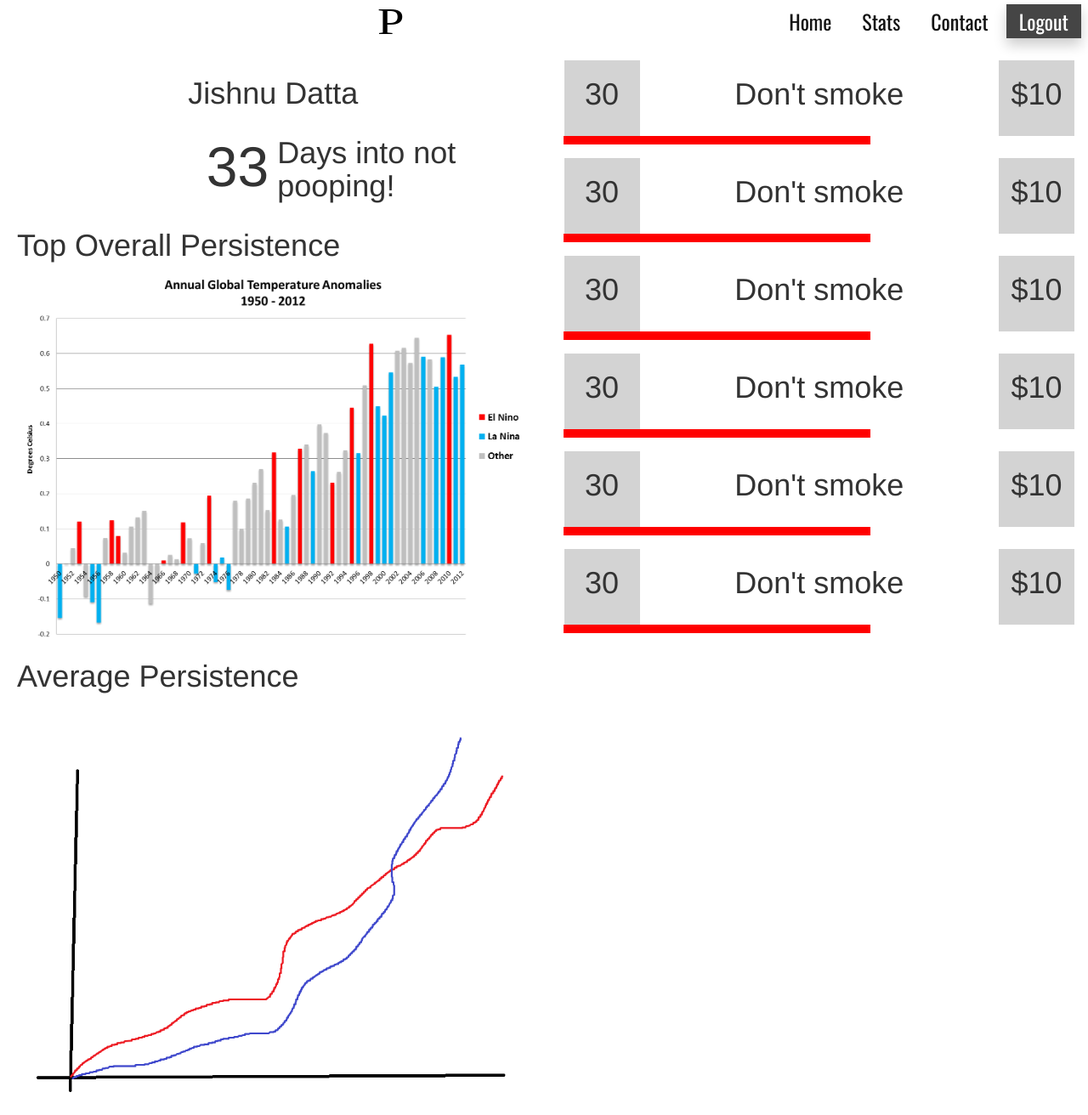
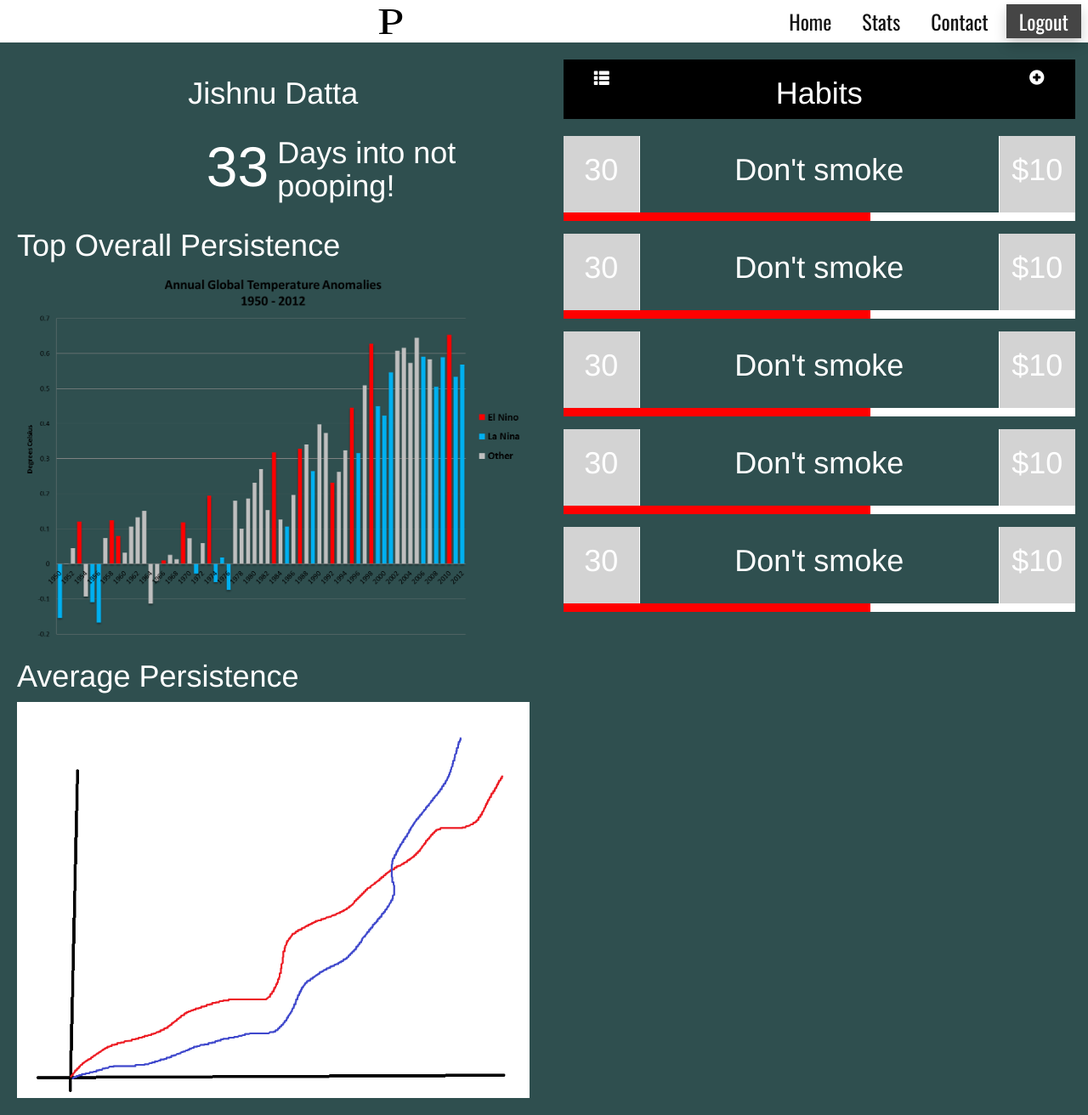
Before and after one commit to daniel1yuan/Persist, a Django app: page /home/ in a window 1280 px wide. Shown: the whole page at 85% size. Run offline with Django 3.2, Linux system fonts and the light colour scheme; a user stored in the database is signed in; some libraries are stand-ins or nearby versions; some web fonts are replaced.

Commit message:
Home page template complete

```diff
--- /dev/null
+++ b/Persist/webapp/static/webapp/css/habit_header_bar.css
@@ -0,0 +1,32 @@
+* {
+  border-radius: 0 !important;
+}
+
+.habit-header-bar{
+	display:flex;
+	flex-direction: row;
+	width:100%;
+	margin-bottom:20px;
+}
+
+#habit-menu{
+	display:flex;
+	flex-direction:column;
+	width:15%;
+	background-color:black;
+	border-color:rgba(0,0,0,0);
+	vertical-align:center;
+}
+
+#habit-add{
+	width:15%;
+	background-color:black;
+	border-color:rgba(0,0,0,0);
+}
+
+.header-wrapper{
+	width:70%;
+	text-align: center;
+	background-color:black;
+	color:white;
+}
--- a/Persist/webapp/static/webapp/css/habitbar.css
+++ b/Persist/webapp/static/webapp/css/habitbar.css
@@ -4,6 +4,7 @@
 	flex-direction: column;
 	height: 100px;
 	margin-bottom:15px;
+	border-color:rgba(0,0,0,0);
 }.habitbartext{
 	display: flex;
 	flex-direction: row;
@@ -11,7 +12,6 @@
 	width: 100%;
 	text-align: center;
 	height: 90%;
-	border: 1px white solid;
 	border-bottom: none;
 }.habitbartextstreak{
 	width: 15%;
--- a/Persist/webapp/static/webapp/css/home.css
+++ b/Persist/webapp/static/webapp/css/home.css
@@ -12,6 +12,7 @@
   flex-direction:row;
   min-width:100%;
   padding-top:50px;
+  background-color:DarkSlateGrey;
 }
 
 .column{
@@ -25,6 +26,10 @@
 
 .column > h1{
   text-align: center;
+}
+
+h1{
+  color:white !important;
 }
 
 .text{
@@ -59,6 +64,9 @@
   width:100%;
 }
 
+#habitstatus{
+
+}
 
 .section-container.day-streak{
   flex-direction: row;
--- /dev/null
+++ b/Persist/webapp/templates/webapp/habit_header_bar.html
@@ -0,0 +1,11 @@
+<div class = "habit-header-bar">
+	<a href="#" class="btn btn-info btn-lg" id="habit-menu">
+        <span class="glyphicon glyphicon-th-list"></span>
+    </a>
+    <div class="header-wrapper">
+    	<h1>Habits</h1>
+    </div>
+    <a href="#" class="btn btn-info btn-lg" id="habit-add">
+        <span class="glyphicon glyphicon-plus-sign"></span>
+    </a>
+</div>
--- a/Persist/webapp/templates/webapp/home.html
+++ b/Persist/webapp/templates/webapp/home.html
@@ -1,8 +1,11 @@
 {% extends "webapp/__base.html" %}
 {% load staticfiles %}
 {% block extra_head %}
+
+  <!-- Home page CSS references -->
   <link href="{% static 'webapp/css/home.css' %}" type="text/css" rel="stylesheet">
   <link href="{% static 'webapp/css/habitbar.css' %}" type="text/css" rel="stylesheet">
+  <link href="{% static 'webapp/css/habit_header_bar.css' %}" type="text/css" rel="stylesheet">
 
   <!-- Bootstrap Core CSS -->
   <link href="{% static 'webapp/css/bootstrap.min.css' %}" rel="stylesheet">
@@ -11,12 +14,12 @@
   <!-- Custom Fonts -->
   <link href="{% static 'webapp/font-awesome/css/font-awesome.min.css' %}" rel="stylesheet" type="text/css">
   <link href="https://fonts.googleapis.com/css?family=Strait" rel="stylesheet">
+
+  <!-- Javascript files -->
   <script src="{% static 'webapp/js/habits.js' %}"></script>
   <script src="{% static 'webapp/js/auth.js' %}"></script>
   <script src="{% static 'webapp/js/home.js' %}"></script>
-
-
-<script type="text/javascript" src="https://ajax.googleapis.com/ajax/libs/jquery/3.1.0/jquery.min.js"></script>
+  <script type="text/javascript" src="https://ajax.googleapis.com/ajax/libs/jquery/3.1.0/jquery.min.js"></script>
 
 {% endblock %}
 {% block content %}
@@ -45,8 +48,8 @@
 				</div>
 			</div>
 			<div class="column habits">
-				<div class = "section-container">
-					{% include "webapp/habitbar.html" %}
+				<div class = "section-container" id="habitstatus">
+					{% include "webapp/habit_header_bar.html" %}
 				</div>
 				<div class = "section-container">
 					{% include "webapp/habitbar.html" %}
--- a/Persist/webapp/views.py
+++ b/Persist/webapp/views.py
@@ -104,7 +104,7 @@ def create_habit(request):
   end_date = int((request.POST['end_date']))/(1000.0)
   start_date = (datetime.utcnow()-datetime(1970,1,1)).total_seconds()
   last_clicked = (datetime.utcnow()-datetime(1970,1,1)).total_seconds()
-  print end_date
+  #print end_date
   status = int(request.POST['success_status'])
   charity = int(request.POST['charity'])
   user = request.user
```
Also changed, not shown: Persist/db.sqlite3, Persist/webapp/static/webapp/css/bootstrap.css.
